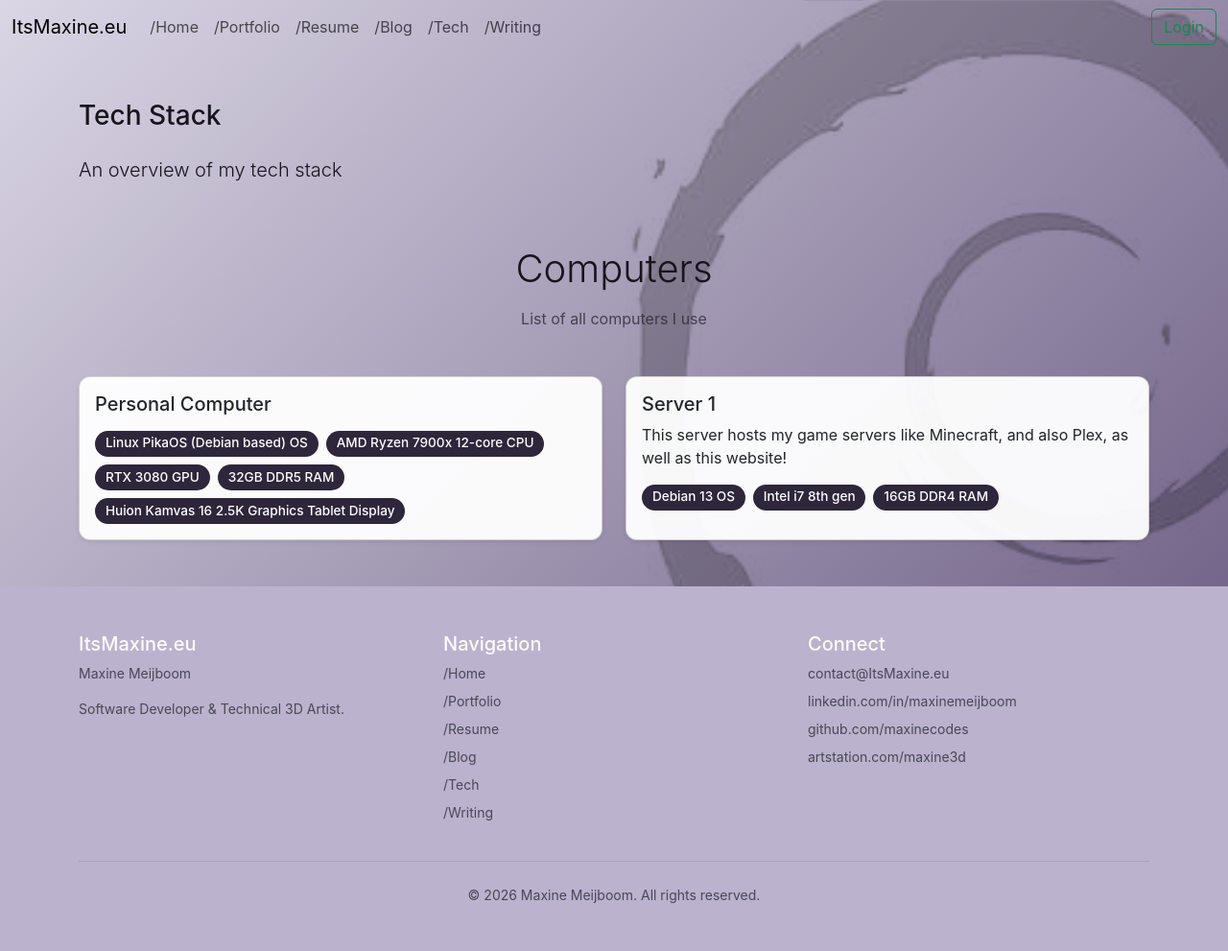
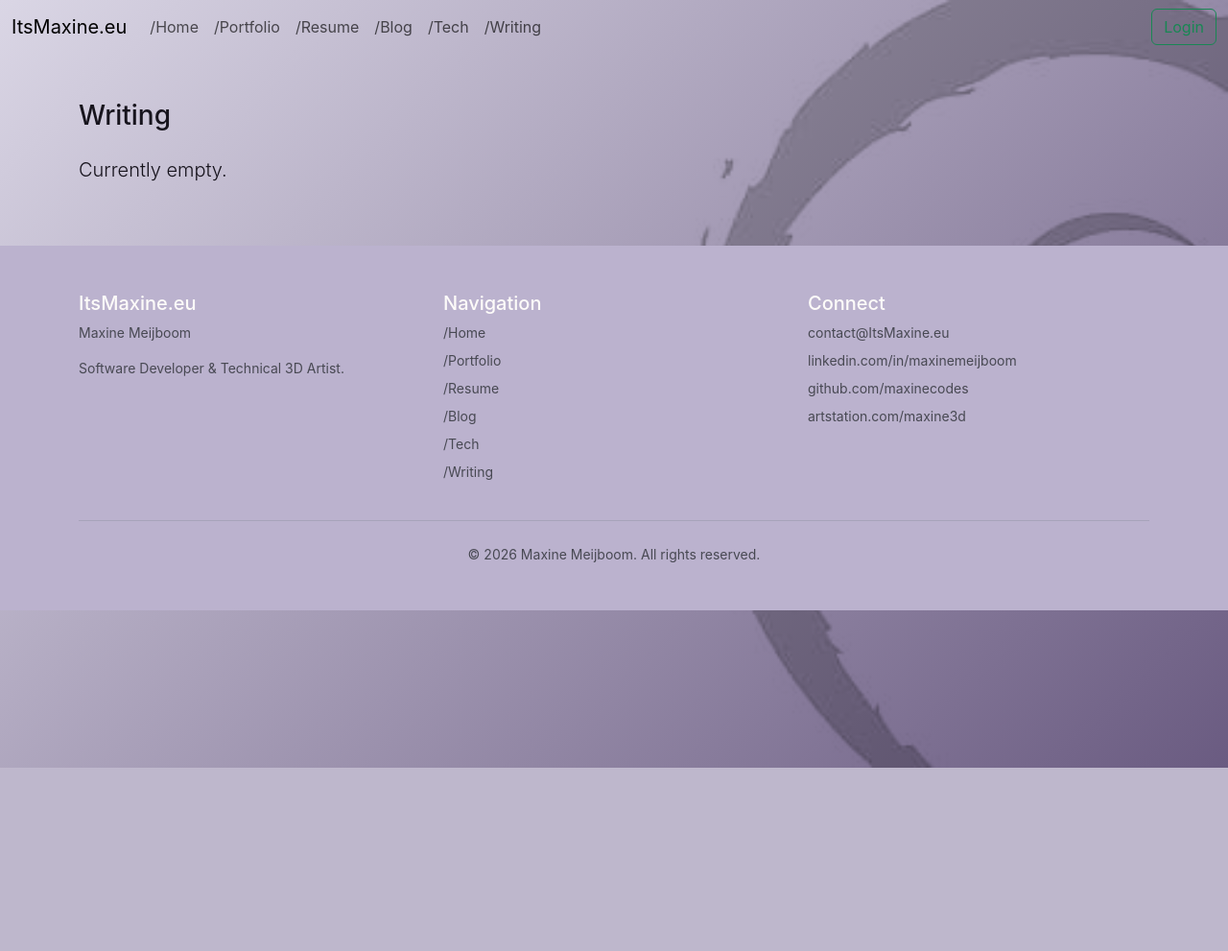
Before and after one commit to MaxineCodes/portfolio_website, a Flask app: page /writing in a window 1280 px wide. Shown: the whole page at 96% size. After the commit the page ends 800 px from the top, so only its background shows below. Run offline with Flask 3, Linux system fonts and the light colour scheme.

Commit message:
emptied writing page

```diff
--- a/templates/writing.html
+++ b/templates/writing.html
@@ -9,50 +9,10 @@
         <div class="row align-items-center g-5">
             <!-- Text Content -->
             <div class="col-md-6 mb-4 mb-md-0">
-                <h2 class="h3 mb-4">Tech Stack</h2>
-                <p class="lead">An overview of my tech stack</p>
+                <h2 class="h3 mb-4">Writing</h2>
+                <p class="lead">Currently empty.</p>
             </div>
         </div>
     </section>
 
-
-    <section id="skills" class="my-5">
-        <div class="text-center mb-5">
-            <h2 class="display-6 mb-3">Computers</h2>
-            <p class="text-muted">List of all computers I use</p>
-        </div>
-
-        <div class="row g-4">
-            <div class="col-md-6">
-                <div class="card tech-card h-100 shadow-sm">
-                    <div class="card-body">
-                            <h5 class="card-title">Personal Computer</h5>
-                        <div class="d-flex flex-wrap gap-2 mt-3">
-                            <span class="badge bg-dark">Linux PikaOS (Debian based) OS</span>
-                            <span class="badge bg-dark">AMD Ryzen 7900x 12-core CPU</span>
-                            <span class="badge bg-dark">RTX 3080 GPU</span>
-                            <span class="badge bg-dark">32GB DDR5 RAM</span>
-                            <span class="badge bg-dark">Huion Kamvas 16 2.5K Graphics Tablet Display</span>
-                        </div>
-                    </div>
-                </div>
-            </div>
-
-            <div class="col-md-6">
-                <div class="card tech-card h-100 shadow-sm">
-                    <div class="card-body">
-                        <h5 class="card-title">Server 1</h5>
-                        <p class="card-text">This server hosts my game servers like Minecraft, and also Plex, as well as this website!</p>
-                        <div class="d-flex flex-wrap gap-2 mt-3">
-                            <span class="badge bg-dark">Debian 13 OS</span>
-                            <span class="badge bg-dark">Intel i7 8th gen</span>
-                            <span class="badge bg-dark">16GB DDR4 RAM</span>
-                        </div>
-                    </div>
-                </div>
-            </div>
-
-        </div>
-    </section>
-
 {% endblock %}
```
